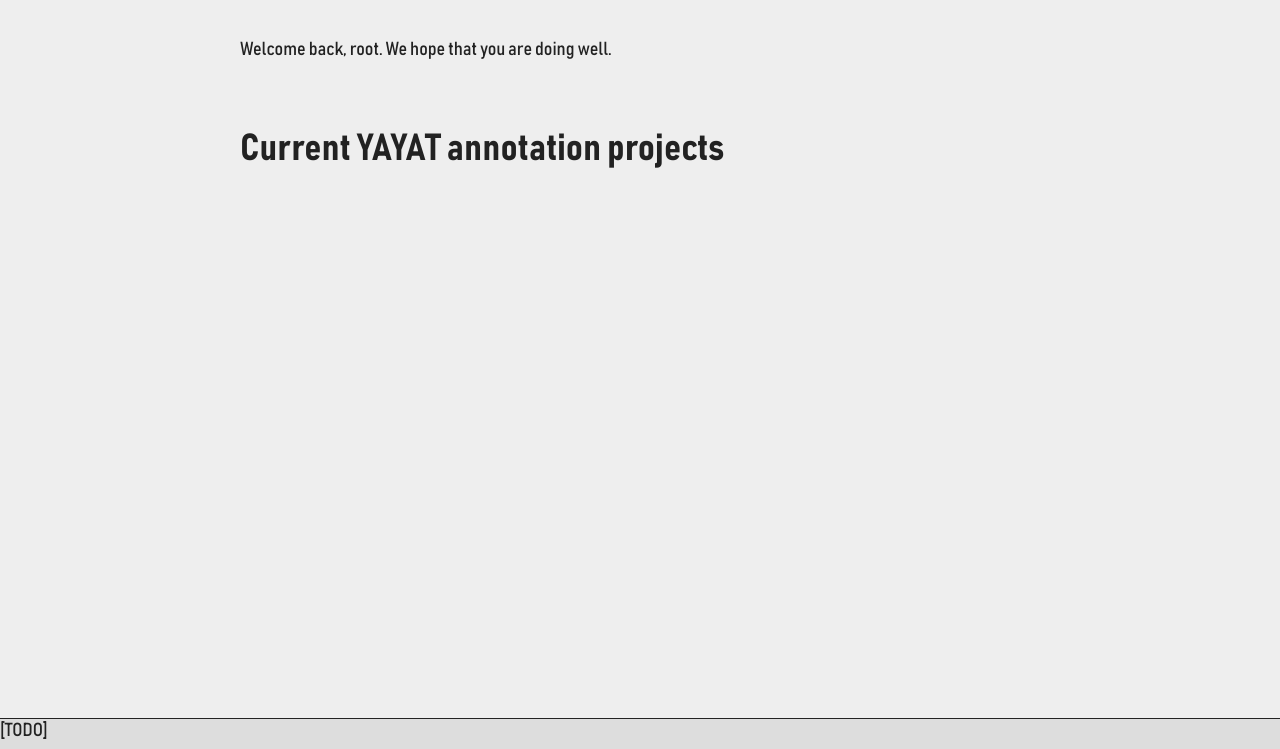
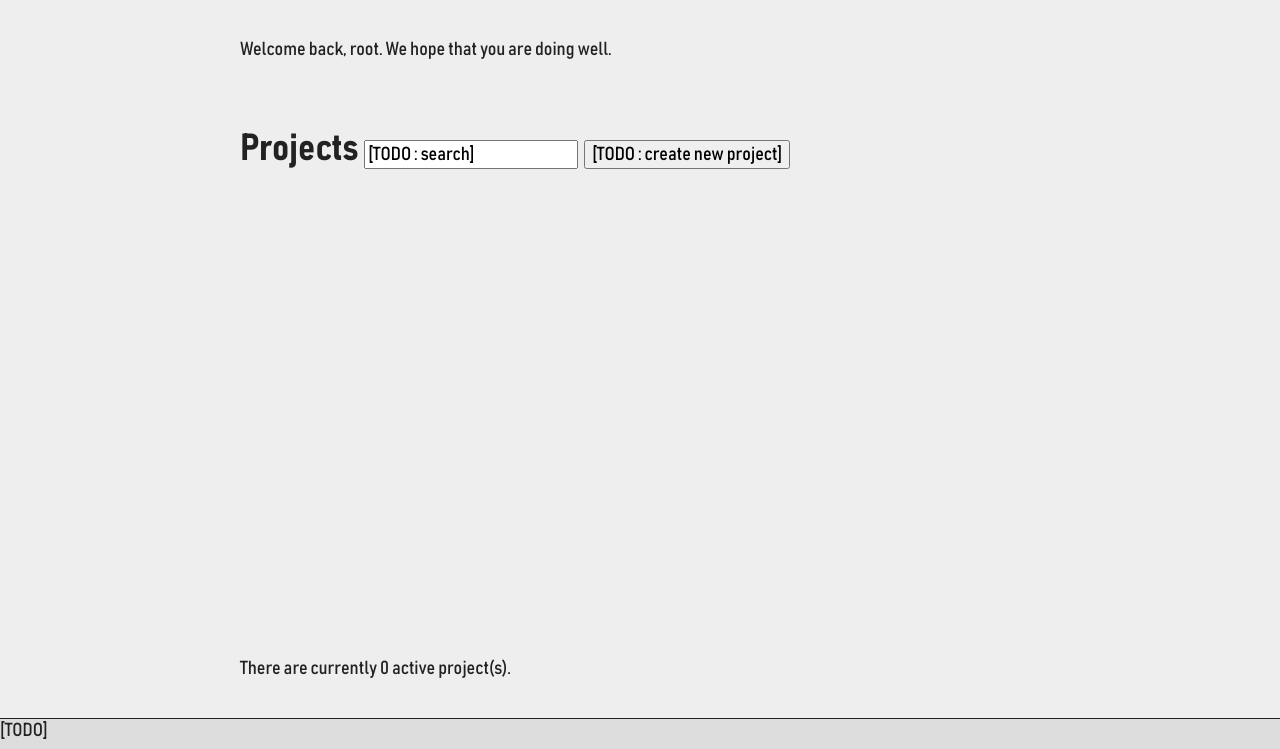
Before and after one commit to Unknown6656-Megacorp/YAYAT, a Flask app: page /yayat/projects/ in a window 1280 px wide. Shown: the part 51-800 px from the top of the page. Run offline with Flask 2, Linux system fonts and the light colour scheme; data that the repository does not hold is empty.

Commit message:
implemented projects page  UI

```diff
--- a/static/css/projects.css
+++ b/static/css/projects.css
@@ -1,5 +1,63 @@
 @charset "utf-8";
 
 project-list {
+    padding: 0px 10px 0px 0px;
+    flex-direction: column;
+    overflow-y: scroll;
+    display: flex;
+    width: 100%;
+    flex: 1;
+}
+
+project-list project-card {
+    border: 1px solid var(--color-foreground);
+    background-color: var(--color-element);
+    border-radius: var(--border-radius);
+    margin-bottom: 10px;
     display: flex;
 }
+
+project-list project-card.error {
+    border: 1px solid firebrick;
+    background-color: mistyrose;
+}
+
+project-card project-preview {
+    background: repeating-linear-gradient(
+        135deg,
+        #999,
+        #999 5px,
+        #bbb 5px,
+        #bbb 10px
+    );
+    border-bottom-left-radius: calc(var(--border-radius) - 1px);
+    border-top-left-radius: calc(var(--border-radius) - 1px);
+    border-right: 1px solid var(--color-foreground);
+    margin: 0px 5px 0px 0px;
+    height: 100%;
+    display: block;
+    width: 150px;
+}
+
+project-card project-info,
+project-card project-actions,
+project-card project-progress {
+    margin: 5px;
+    flex-direction: column;
+    display: flex;
+}
+
+project-card project-info h2 {
+    margin: 0px;
+}
+
+project-card project-info h2::after {
+    content: '#' attr(data-project-id);
+    margin-left: 10px;
+    font-weight: 100;
+    opacity: .4;
+}
+
+project-card project-info span.small {
+    font-size: .8em;
+}
--- /dev/null
+++ b/static/js/projects.js
@@ -0,0 +1,47 @@
+'use strict';
+
+
+query_api('projects/', {}, function(data)
+{
+    let html = '';
+
+    data= data.concat(data);
+    data= data.concat(data);
+
+    for (const project of data)
+    {
+        html += `
+            <project-card>
+                <project-preview></project-preview>
+                <project-info>
+                    <h2 data-project-id="${project.id}">${project.name}</h2>
+                    <span class="small">
+                        Created by <b>${project.creator}</b> on ${project.created},
+                        last modified on ${project.modified}
+                        <br/>
+                    </span>
+                </project-info>
+                <project-progress>
+                    [TODO : number of tasks]<br/>
+                    [TODO : number of images]<br/>
+                    [TODO : number of annotations]<br/>
+                    [TODO : number of labels]
+                </project-progress>
+                <project-actions>
+                    <button>Open</button>
+                    <button>...</button>
+                </project-actions>
+            </project-card>
+        `;
+    }
+
+    $('#project-count').text(data.length);
+    $('project-list').html(html);
+}, function(error_msg)
+{
+    $('project-list').html(`
+        <project-card class="error">
+            ${error_msg}
+        </project-card>
+    `);
+});
--- a/static/templates/projects.html
+++ b/static/templates/projects.html
@@ -9,11 +9,17 @@
         </p>
         <br/>
         <h1>
-            Current YAYAT annotation projects
+            Projects
+
+            <input type="text" value="[TODO : search]"/>
+            <button>[TODO : create new project]</button>
         </h1>
         <project-list></project-list>
+        <p>
+            There are currently <span id="project-count"></span> active project(s).
+        </p>
     </main>
 {% endblock %}
 {% block scripts %}
-
+    <script type="text/javascript" language="javascript" src="/js/projects.js"></script>
 {% endblock %}
```
